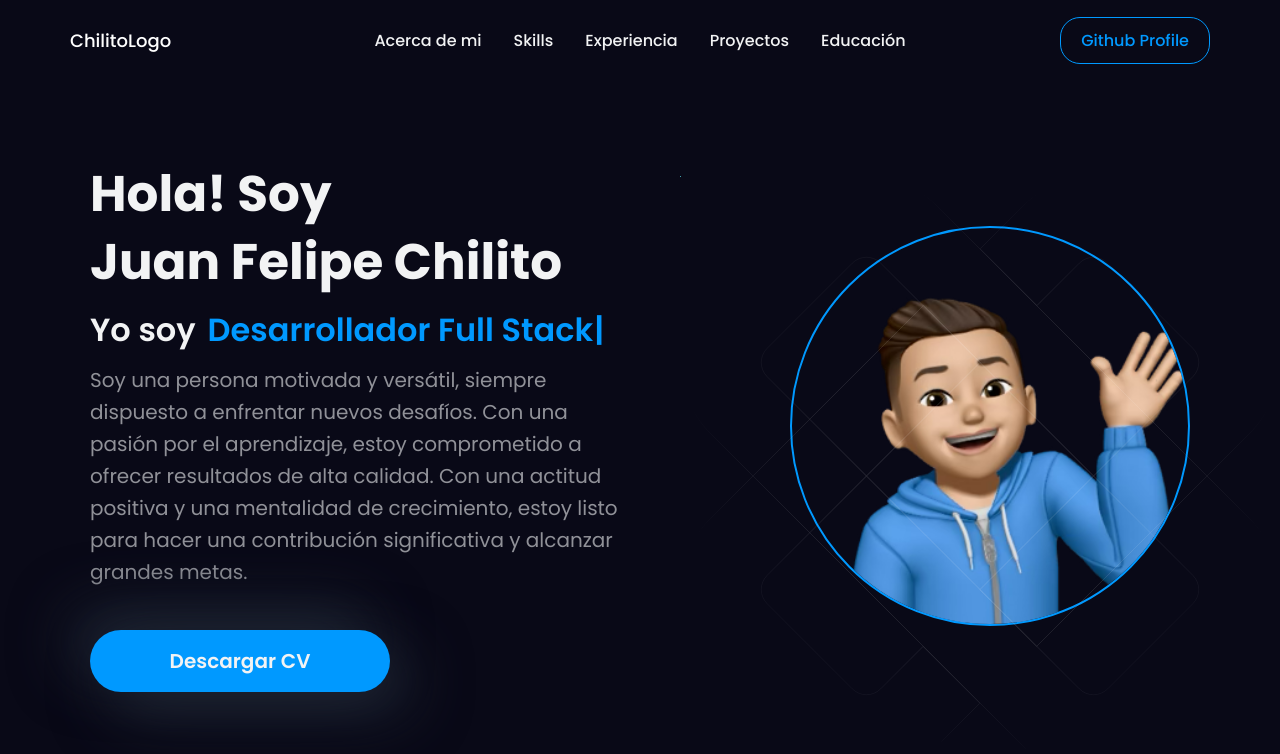
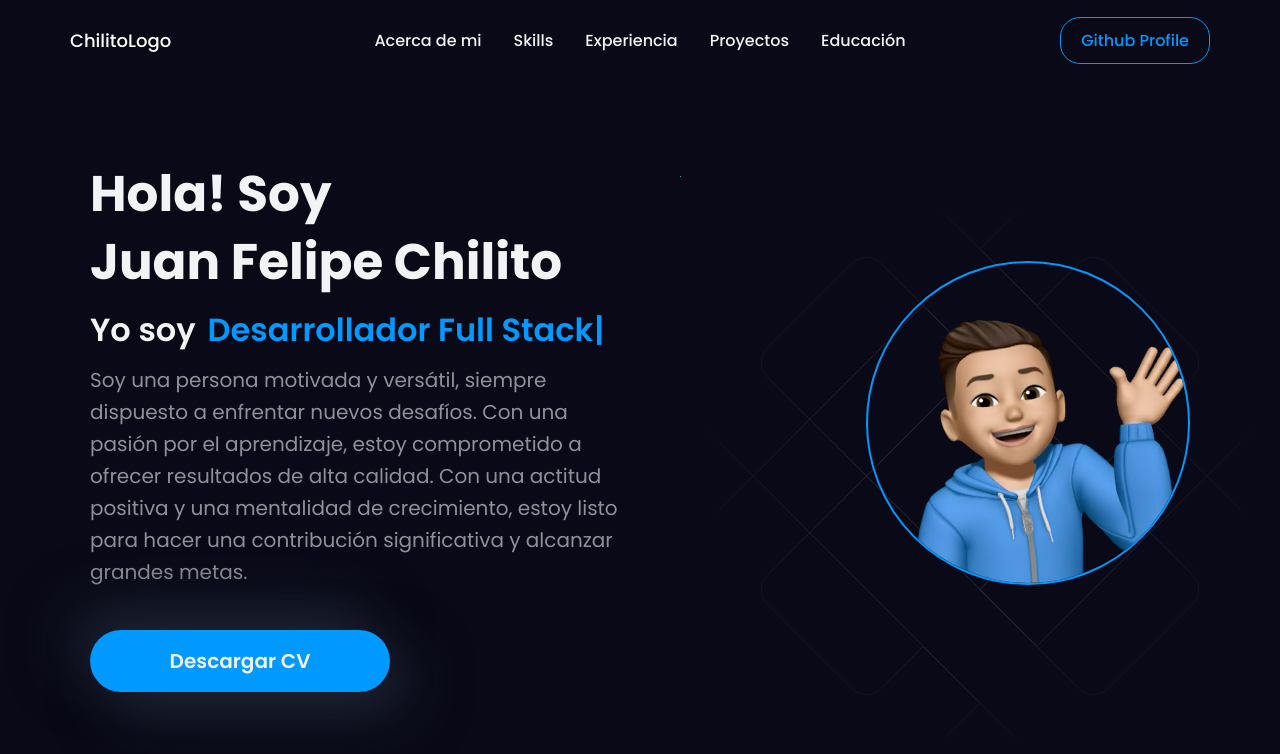
Before and after one commit to jfchilito7/portafolio_jfc, a React (Vite) app: page / in a window 1280 px wide. Shown: the top 754 px of the page. Built offline with nearby package versions, Linux system fonts and the light colour scheme.

Commit message:
Agregar nuevas dependencias: framer-motion, react-parallax-tilt y react-tilt; implementar animaciones en el componente Hero y crear componente Stars

```diff
--- a/package.json
+++ b/package.json
@@ -13,9 +13,12 @@
     "@emotion/react": "^11.14.0",
     "@emotion/styled": "^11.14.0",
     "@mui/icons-material": "^6.3.1",
+    "framer-motion": "^11.18.0",
     "react": "^18.3.1",
     "react-dom": "^18.3.1",
+    "react-parallax-tilt": "^1.7.272",
     "react-router-dom": "^7.1.1",
+    "react-tilt": "^1.0.2",
     "styled-components": "^6.1.14",
     "typewriter-effect": "^2.21.0"
   },
--- a/src/components/sections/Hero.jsx
+++ b/src/components/sections/Hero.jsx
@@ -3,6 +3,9 @@ import { BioData } from '../../data/constants';
 import Typewriter from 'typewriter-effect';
 import HeroImage from '../../images/HeroImage.PNG';
 import HeroBgAnimation from '../HeroBgAnimation'
+import Tilt from 'react-parallax-tilt';
+import { motion } from 'framer-motion';
+import { headContainerAnimation, headContentAnimation, headTextAnimation } from '../../utils/motion';
 
 const HeroContainer = styled.div`
     display: flex;
@@ -206,8 +209,10 @@ const Hero = () => {
                 <HeroBg>
                     <HeroBgAnimation />
                 </HeroBg>
+                <motion.div {...headContainerAnimation}>
                     <HeroInnerContainer>
                         <HeroLeftContainer>
+                            <motion.div {...headTextAnimation}>
                                 <Title>
                                     Hola! Soy <br /> {BioData.name}
                                 </Title>
@@ -223,13 +228,26 @@ const Hero = () => {
                                     />
                                 </Span>
                                 </TextLoop>
+                            </motion.div>
+
+                            <motion.div {...headContentAnimation}>
                                 <SubTitle>{BioData.description}</SubTitle>
+                            </motion.div>
+
                             <ResumeButton>Descargar CV</ResumeButton>
                         </HeroLeftContainer>
                         <HeroRightContainer>
+
+                            <motion.div {...headContentAnimation}>
+                                <Tilt>
                                     <Img src={HeroImage} alt='Juan Felipe Chilito' />
+                                </Tilt>
+                            </motion.div>
+
                         </HeroRightContainer>
                     </HeroInnerContainer>
+                </motion.div>
+
             </HeroContainer>
         </div>
     )
```
Also changed, not shown: src/components/canvas/Stars.jsx (added, +13 -0 lines), 1 other file (tests, documents, lock files or other folders). Lines whose indentation alone changed are shown as unchanged.
